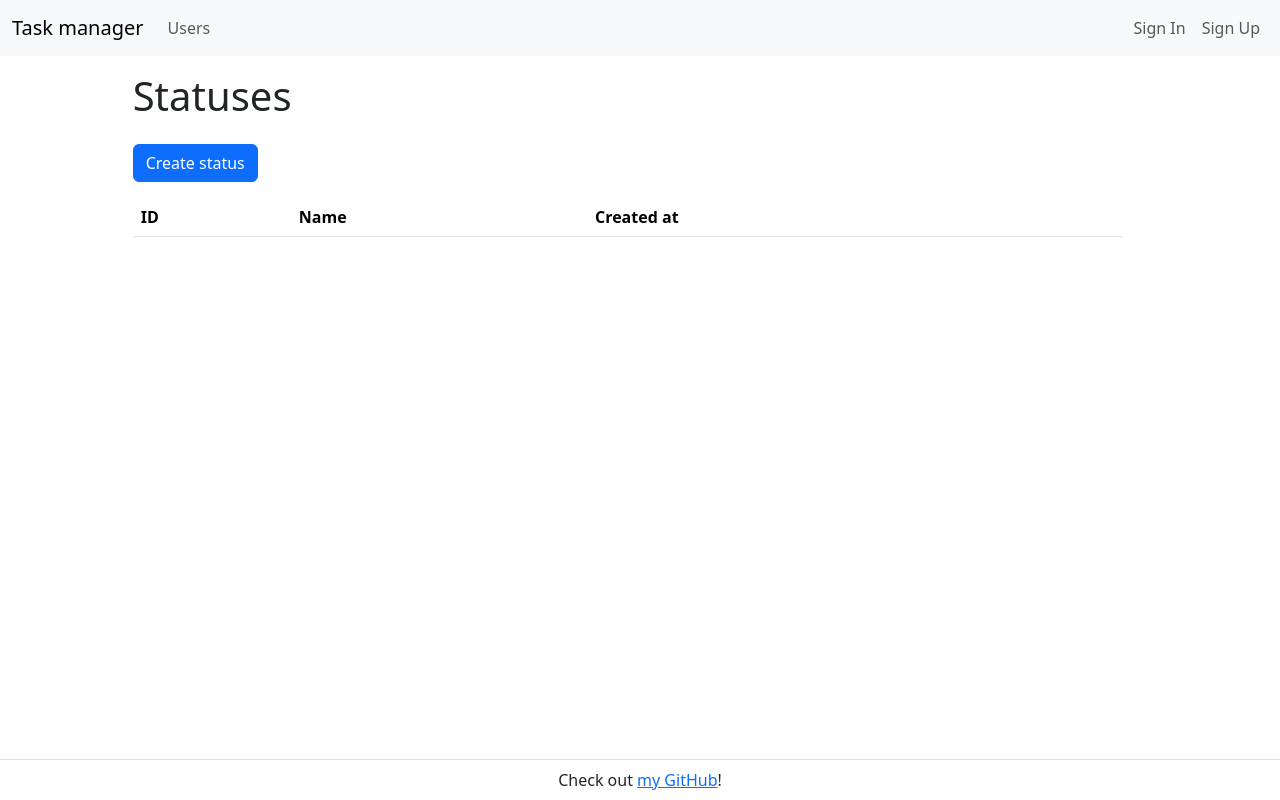
After one commit to NMorphey/python-project-52, a Django app: template task_manager/templates/statuses/index.html in a window 1280 px wide. The commit adds this page. Run offline with Django 5.2, Linux system fonts and the light colour scheme; the template is opened without the code that fills it, so the values that code supplies are empty; some libraries are stand-ins or nearby versions.

Commit message:
Add & update templates for statuses

```diff
--- a/task_manager/templates/elements/navbar.html
+++ b/task_manager/templates/elements/navbar.html
@@ -6,7 +6,7 @@
             <a href="{% url 'main_page' %}" class="navbar-brand">{% trans "Task manager" %}</a>
             <li class="nav-item"><a href="{% url 'users_index' %}" class="nav-link">{% trans "Users" %}</a></li>
             {% if request.user.is_authenticated %}
-            <li class="nav-item"><a href="" class="nav-link">{% trans "Statuses" %}</a></li>
+            <li class="nav-item"><a href="{% url 'statuses_index' %}" class="nav-link">{% trans "Statuses" %}</a></li>
             <li class="nav-item"><a href="" class="nav-link">{% trans "Lables" %}</a></li>
             <li class="nav-item"><a href="" class="nav-link">{% trans "Tasks" %}</a></li>
             {% endif %}
--- /dev/null
+++ b/task_manager/templates/statuses/index.html
@@ -0,0 +1,36 @@
+{% extends 'layout.html' %}
+
+{% load i18n %}
+
+{% block content %}
+<h1>{% trans "Statuses" %}</h1>
+<a href="{% url 'create_status' %}" class="btn btn-primary my-3">{% trans "Create status" %}</a>
+<table class="table table-striped" data-test="urls">
+  <thead>
+    <tr>
+      <th scope="col">ID</th>
+      <th scope="col">{% trans "Name" %}</th>
+      <th scope="col">{% trans "Created at" %}</th>
+      <th scope="col"></th>
+    </tr>
+  </thead>
+  {% if statuses %}
+  <tbody>
+    {% for status in statuses %}
+    <tr>
+        <td>{{ status.id }}</td>
+        <td>{{ status.name }}</td>
+        <td>{{ status.created_at }}</td>
+        <td>
+            <div>
+                <a href="{% url 'update_status' status.id %}">{% trans "Update" %}</a>
+                <br>
+                <a href="{% url 'delete_status' status.id %}">{% trans "Delete" %}</a>
+            </div>
+        </td>
+    </tr>
+    {% endfor %}
+  </tbody>
+  {% endif %}
+</table>
+{% endblock %}
```
Also changed, not shown: task_manager/templates/statuses/create.html (added, +14 -0 lines), task_manager/templates/statuses/delete.html (added, +12 -0 lines), task_manager/templates/statuses/update.html (added, +14 -0 lines).
